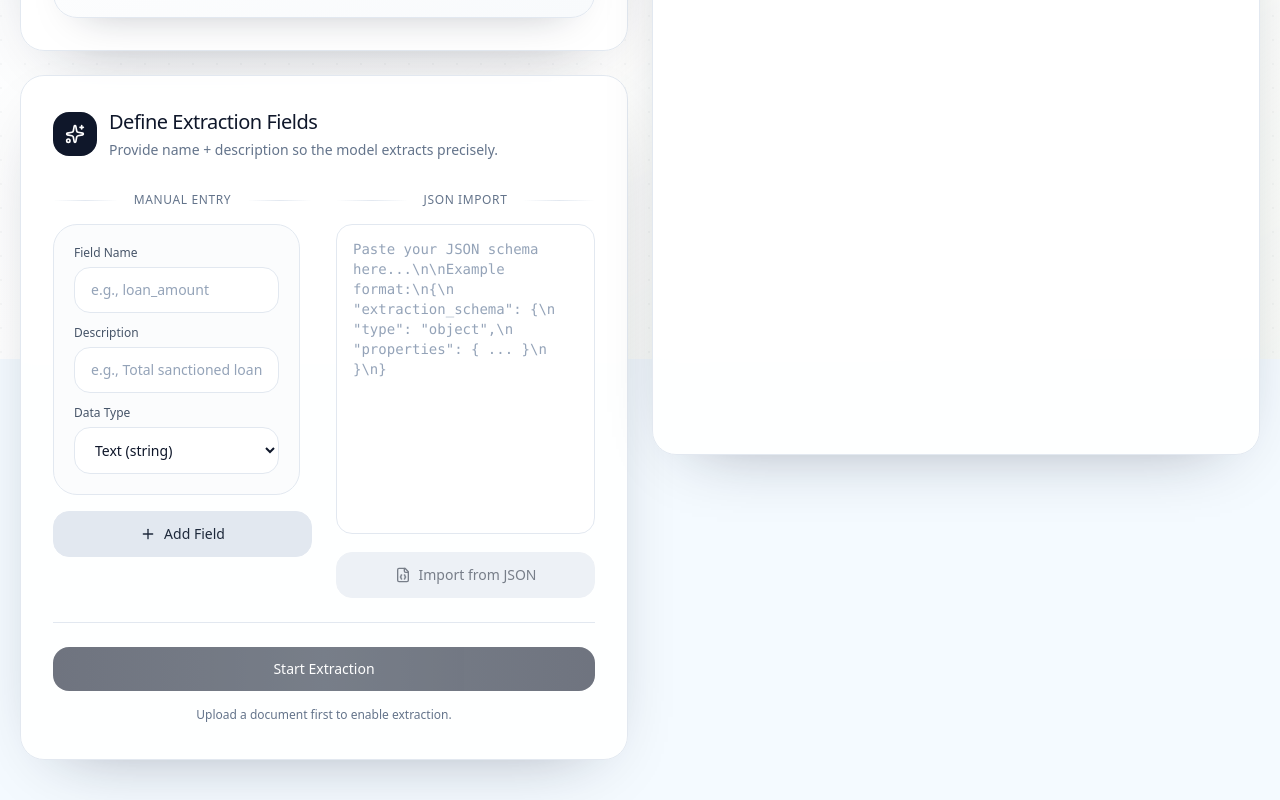
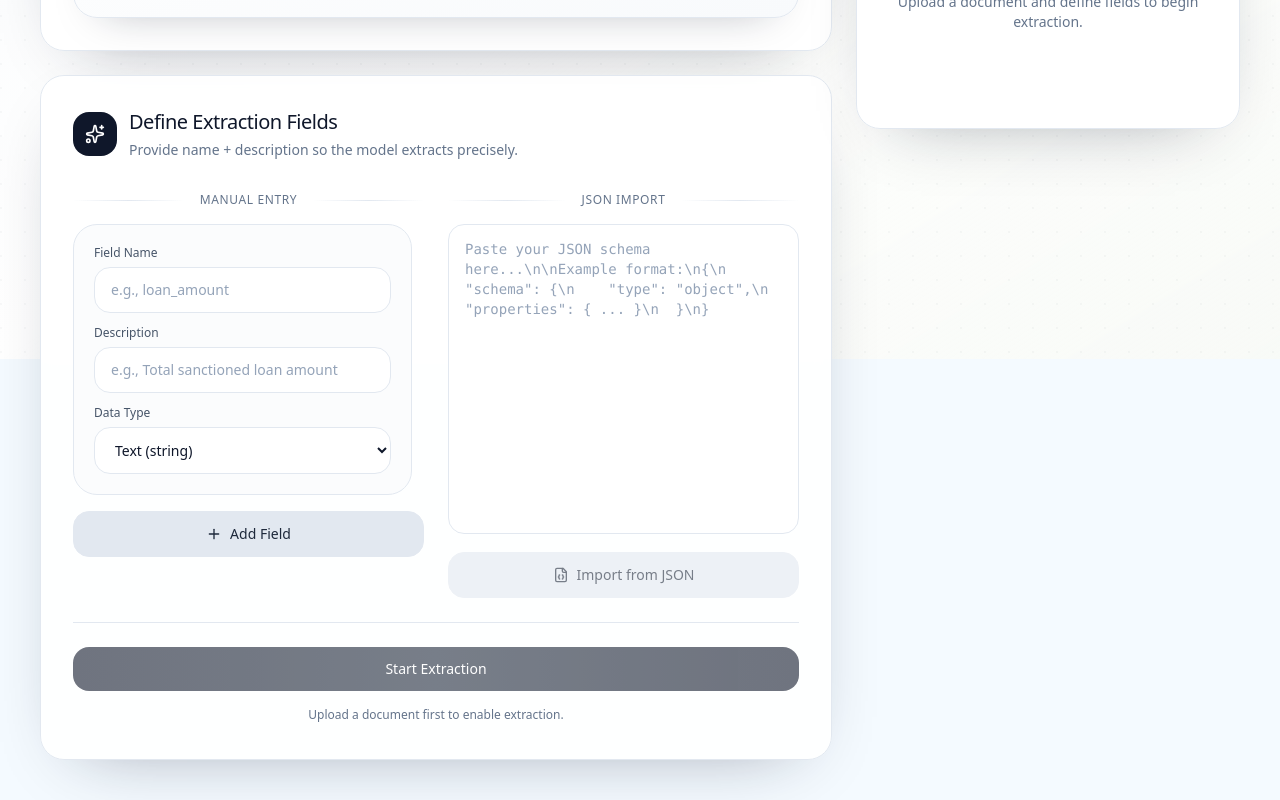
Before and after one commit to artypratham/docIntelFrontend, a React (Vite) app: page / in a window 1280 px wide. Shown: the part 441-1241 px from the top of the page. Built offline with nearby package versions, Linux system fonts and the light colour scheme; no server answers.

Commit message:
updated the input schema

```diff
--- a/src/components/document/FieldBuilder.jsx
+++ b/src/components/document/FieldBuilder.jsx
@@ -37,7 +37,7 @@ export default function FieldBuilder({ fields, setFields, canExtract, isExtracti
       const parsed = JSON.parse(jsonInput);
 
       // Handle the extraction_schema wrapper
-      const schema = parsed.extraction_schema || parsed;
+      const schema = parsed.schema || parsed;
 
       if (!schema.properties || typeof schema.properties !== "object") {
         setJsonError("Invalid schema: 'properties' object not found");
@@ -197,7 +197,7 @@ export default function FieldBuilder({ fields, setFields, canExtract, isExtracti
                   setJsonError(null);
                   setJsonSuccess(null);
                 }}
-                placeholder='Paste your JSON schema here...\n\nExample format:\n{\n  "extraction_schema": {\n    "type": "object",\n    "properties": { ... }\n  }\n}'
+                placeholder='Paste your JSON schema here...\n\nExample format:\n{\n  "schema": {\n    "type": "object",\n    "properties": { ... }\n  }\n}'
                 className="w-full rounded-2xl border border-slate-200 bg-white px-4 py-3.5 text-xs sm:text-sm text-slate-900 placeholder:text-slate-400 outline-none focus:ring-2 focus:ring-amber-200 focus:border-amber-300 transition-all font-mono resize-none leading-relaxed"
                 rows={14}
               />
--- a/src/components/layout/PageShell.jsx
+++ b/src/components/layout/PageShell.jsx
@@ -3,7 +3,7 @@ export default function PageShell({ children }) {
     <div className="min-h-screen">
       <div className="fixed inset-0 -z-10 bg-gradient-to-br from-slate-50 via-white to-amber-50/40" />
       <div className="fixed inset-0 -z-10 opacity-[0.35] bg-[radial-gradient(circle_at_1px_1px,rgba(15,23,42,0.08)_1px,transparent_0)] [background-size:24px_24px]" />
-      <div className="max-w-7xl mx-auto px-5 py-10">{children}</div>
+      <div className="max-w-screen-2xl mx-auto px-4 sm:px-6 lg:px-10 py-10">{children}</div>
     </div>
   );
 }
--- a/src/pages/DocumentIntelligencePage.jsx
+++ b/src/pages/DocumentIntelligencePage.jsx
@@ -33,6 +33,17 @@ export default function DocumentIntelligencePage() {
       }
     })();
   }, []);
+
+  function hasAnyExtractedValue(extraction) {
+    if (!extraction || typeof extraction !== "object") return false;
+
+    return Object.values(extraction).some((v) => {
+      if (v === null || v === undefined) return false;
+      if (typeof v === "string") return v.trim().length > 0;
+      // numbers/booleans/objects count as present
+      return true;
+    });
+  }
 
   async function onUpload(file) {
     setUploadedFile(file);
@@ -71,6 +82,19 @@ export default function DocumentIntelligencePage() {
 
     try {
       const data = await documentApi.extract(docId, schema);
+      const extraction = data?.extraction;
+
+      // Backend can return partial results (some fields null/not_found) with HTTP 200 — that's OK.
+      // Only show an error popup if the FINAL 200 response contains no extracted values at all.
+      if (!hasAnyExtractedValue(extraction)) {
+        setError({
+          message:
+            "Extraction finished, but no fields could be extracted from this document. Try refining field descriptions or uploading a clearer PDF."
+        });
+        setExtractionResult(null);
+        return;
+      }
+
       setExtractionResult(data);
     } catch (err) {
       setError({ message: err.message });
@@ -108,8 +132,8 @@ export default function DocumentIntelligencePage() {
         </div>
       )}
 
-      <div className="grid lg:grid-cols-2 gap-6">
-        <div className="space-y-6">
+      <div className="grid lg:grid-cols-12 gap-6">
+        <div className="space-y-6 lg:col-span-7 xl:col-span-8">
           <DocumentUploader
             uploadedFile={uploadedFile}
             isUploading={isUploading}
@@ -126,7 +150,9 @@ export default function DocumentIntelligencePage() {
           />
         </div>
 
-        <ExtractionResults isExtracting={isExtracting} extractionResult={extractionResult} />
+        <div className="lg:col-span-5 xl:col-span-4">
+          <ExtractionResults isExtracting={isExtracting} extractionResult={extractionResult} />
+        </div>
       </div>
     </PageShell>
   );
```
